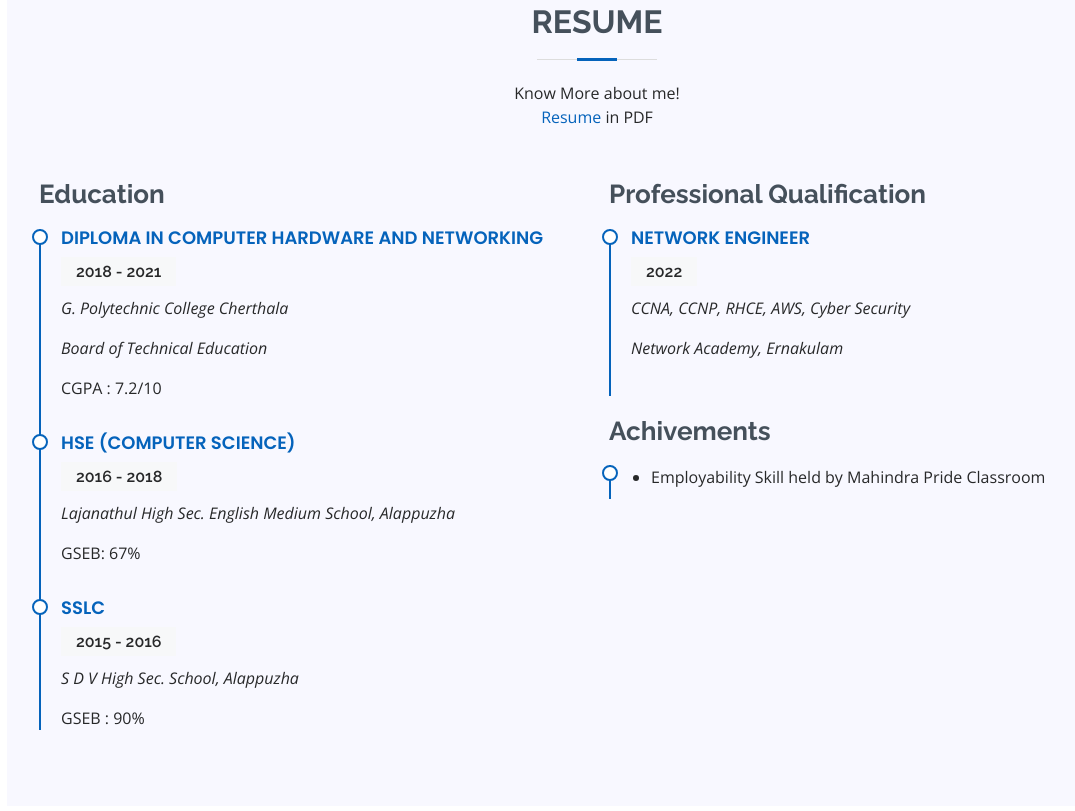
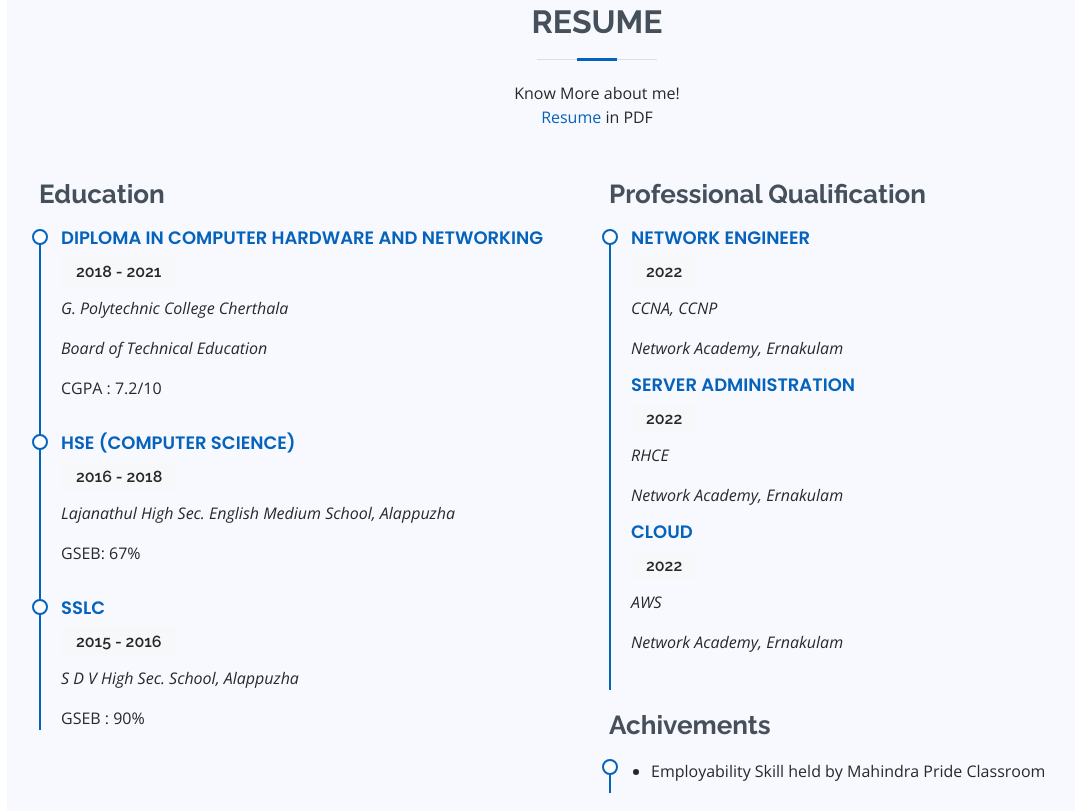
Before and after one commit to kannan-sabu/static-site, a plain HTML site: page index.html in a window 1280 px wide. Shown: the part 2591-3402 px from the top of the page, without its empty margins (93-1168 px from the left). Drawn offline with nearby package versions, Linux system fonts and the light colour scheme.

Commit message:
index.html

```diff
--- a/index.html
+++ b/index.html
@@ -90,7 +90,7 @@
                   <div class="row">
                       <div class="col-lg-7">
                           <ul>
-                              <li><i class="icofont-rounded-right"></i> <strong>Birthdate:</strong> 14 April 2000</li>
+                              <li><i class="icofont-rounded-right"></i> <strong>Birthdate:</strong> 14 April </li>
                               <li><i class="icofont-rounded-right"></i> <strong>City:</strong> Ernakulam, Kerala, India</li>
                               <li><i class="icofont-rounded-right"></i> <strong>Email:</strong> kannans.7236@gmail.com</li>
                             <li><i class="icofont-rounded-right"></i> <strong>Age:</strong> 23</li>
@@ -239,7 +239,7 @@
           <div class="section-title">
               <h2>Resume</h2>
               <p>Know More about me!</p>
-              <p><a href="">Resume</a> in PDF</p>
+              <p><a href="https://drive.google.com/file/d/1Yk5lLlFMWSGYecAFQ8tlGjRz1_1fGg0u/view?usp=drivesdk">Resume</a> in PDF</p>
           </div>
 
           <div class="row">
@@ -274,7 +274,15 @@
                   <div class="resume-item">
                       <h4>Network Engineer</h4>
                       <h5>2022</h5>
-                      <p><em>CCNA, CCNP, RHCE, AWS, Cyber Security </em></p>
+                      <p><em>CCNA, CCNP </em></p>
+                      <p><em>Network Academy, Ernakulam </em></p>
+                    <h4>Server Administration</h4>
+                      <h5>2022</h5>
+                      <p><em>RHCE </em></p>
+                      <p><em>Network Academy, Ernakulam </em></p>
+                    <h4>Cloud</h4>
+                      <h5>2022</h5>
+                      <p><em>AWS  </em></p>
                       <p><em>Network Academy, Ernakulam </em></p>
 
                   </div>
```
